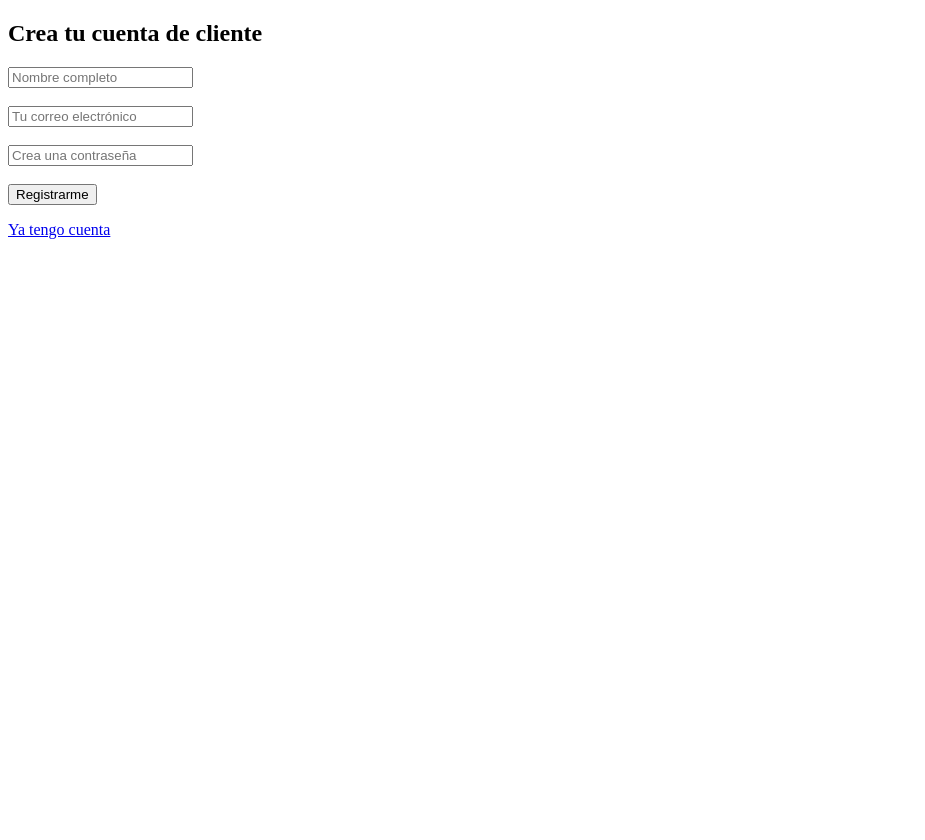
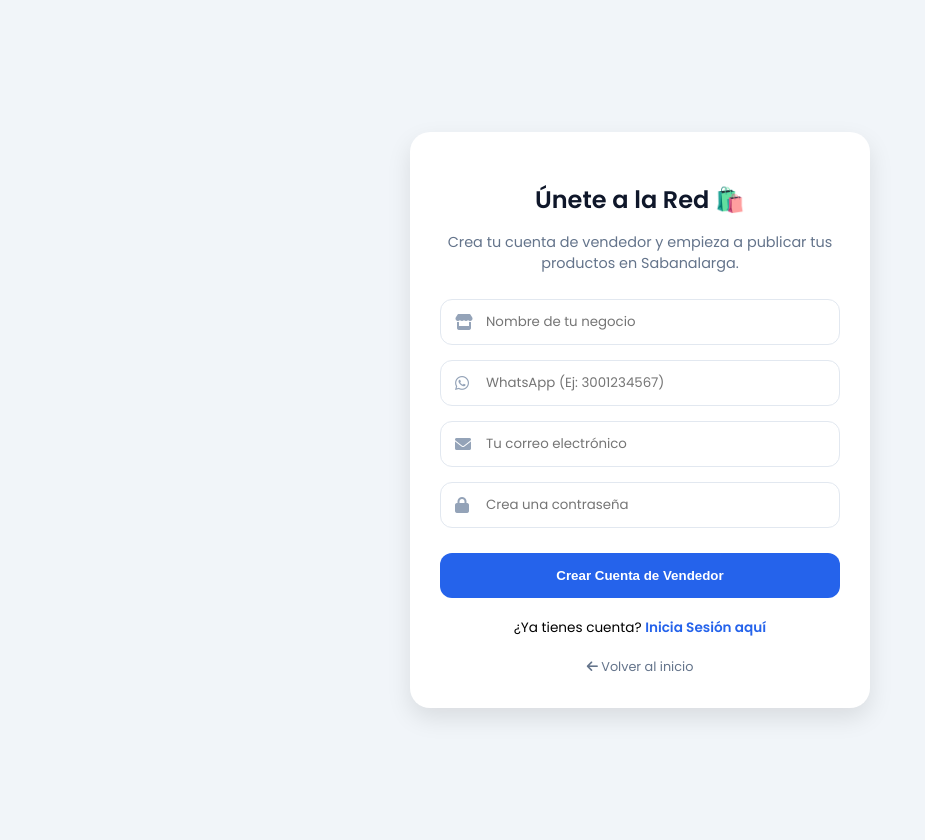
Before and after one commit to gleiderr99-boop/nuevo-proyecto, a Flask app: page /registro in a window 1280 px wide. Shown: the whole page, without its empty margins (0-925 px from the left). Before the commit the page ends 239 px from the top, so only its background shows below. Run offline with Flask 3, Linux system fonts and the light colour scheme.

Commit message:
Update registro.html

```diff
--- a/templates/registro.html
+++ b/templates/registro.html
@@ -1,16 +1,105 @@
 <!DOCTYPE html>
-<html>
+<html lang="es">
 <head>
-    <title>Registro - Gleider Shop</title>
+    <meta charset="UTF-8">
+    <meta name="viewport" content="width=device-width, initial-scale=1.0">
+    <title>Registro de Vendedores | Sabanalarga</title>
+    <link href="https://fonts.googleapis.com/css2?family=Poppins:wght@300;400;600&display=swap" rel="stylesheet">
+    <link rel="stylesheet" href="https://cdnjs.cloudflare.com/ajax/libs/font-awesome/6.0.0/css/all.min.css">
+    <style>
+        :root { --primary: #2563eb; --dark: #0f172a; }
+        body {
+            font-family: 'Poppins', sans-serif;
+            background: #f1f5f9;
+            display: flex;
+            justify-content: center;
+            align-items: center;
+            min-height: 100vh;
+            margin: 0;
+            padding: 20px;
+        }
+        .register-card {
+            background: white;
+            padding: 30px;
+            border-radius: 20px;
+            box-shadow: 0 10px 25px rgba(0,0,0,0.1);
+            width: 100%;
+            max-width: 400px;
+        }
+        h2 { text-align: center; color: var(--dark); margin-bottom: 10px; }
+        p { text-align: center; color: #64748b; font-size: 0.9rem; margin-bottom: 25px; }
+
+        .input-group { margin-bottom: 15px; position: relative; }
+        .input-group i { position: absolute; left: 15px; top: 15px; color: #94a3b8; }
+
+        input {
+            width: 100%;
+            padding: 12px 12px 12px 45px;
+            border: 1px solid #e2e8f0;
+            border-radius: 12px;
+            font-family: inherit;
+            box-sizing: border-box;
+            outline: none;
+            transition: 0.3s;
+        }
+        input:focus { border-color: var(--primary); box-shadow: 0 0 0 3px rgba(37, 99, 235, 0.1); }
+
+        button {
+            width: 100%;
+            background: var(--primary);
+            color: white;
+            border: none;
+            padding: 15px;
+            border-radius: 12px;
+            font-weight: 600;
+            cursor: pointer;
+            transition: 0.3s;
+            margin-top: 10px;
+        }
+        button:hover { opacity: 0.9; transform: translateY(-2px); }
+
+        .footer-link { text-align: center; margin-top: 20px; font-size: 0.85rem; }
+        .footer-link a { color: var(--primary); text-decoration: none; font-weight: 600; }
+    </style>
 </head>
 <body>
-    <h2>Crea tu cuenta de cliente</h2>
-    <form method="POST">
-        <input type="text" name="nombre" placeholder="Nombre completo" required><br><br>
-        <input type="email" name="correo" placeholder="Tu correo electrónico" required><br><br>
-        <input type="password" name="pass" placeholder="Crea una contraseña" required><br><br>
-        <button type="submit">Registrarme</button>
-    </form>
-    <p><a href="/login">Ya tengo cuenta</a></p>
+
+    <div class="register-card">
+        <h2>Únete a la Red 🛍️</h2>
+        <p>Crea tu cuenta de vendedor y empieza a publicar tus productos en Sabanalarga.</p>
+
+        <form action="/registro" method="POST">
+            <div class="input-group">
+                <i class="fas fa-store"></i>
+                <input type="text" name="nombre" placeholder="Nombre de tu negocio" required>
+            </div>
+
+            <div class="input-group">
+                <i class="fab fa-whatsapp"></i>
+                <input type="text" name="telefono" placeholder="WhatsApp (Ej: 3001234567)" required>
+            </div>
+
+            <div class="input-group">
+                <i class="fas fa-envelope"></i>
+                <input type="email" name="correo" placeholder="Tu correo electrónico" required>
+            </div>
+
+            <div class="input-group">
+                <i class="fas fa-lock"></i>
+                <input type="password" name="pass" placeholder="Crea una contraseña" required>
+            </div>
+
+            <button type="submit">Crear Cuenta de Vendedor</button>
+        </form>
+
+        <div class="footer-link">
+            ¿Ya tienes cuenta? <a href="/login">Inicia Sesión aquí</a>
+        </div>
+
+        <div style="text-align: center; margin-top: 15px;">
+            <a href="/" style="color: #64748b; text-decoration: none; font-size: 0.8rem;"><i class="fas fa-arrow-left"></i> Volver al inicio</a>
+        </div>
+    </div>
+
 </body>
 </html>
```
